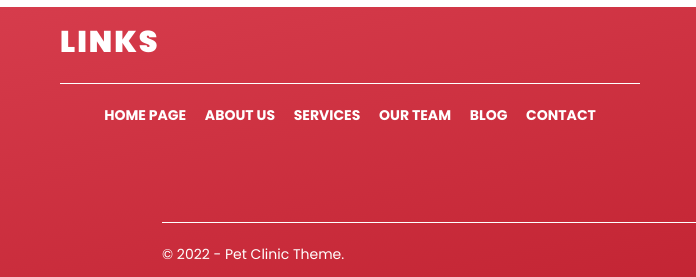
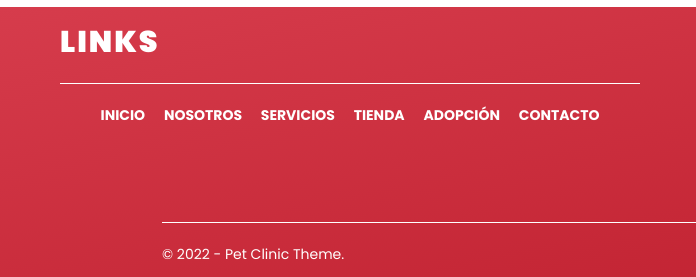
Before and after one commit to AraGuzel666/ispc-fullstack, a plain HTML site: page Mascotillas/about-us.html in a window 1280 px wide. Shown: the part 2773-3050 px from the top of the page, 0-696 px from the left. Drawn offline with Linux system fonts and the light colour scheme.

Commit message:
Update about-us.html

```diff
--- a/Mascotillas/about-us.html
+++ b/Mascotillas/about-us.html
@@ -210,12 +210,12 @@
                   <h2 class="h2-baslik-footer h-yazi-margin-kucuk"> LINKS </h2>
                   <div class="footer__menu">
                       <ul class="footer__list">
-                           <li class="footer__item"><a href="index.html" class="footer__link">Home Page</a></li>
-                           <li class="footer__item"><a href="about-us.html" class="footer__link">About Us</a></li>
-                           <li class="footer__item"><a href="services.html" class="footer__link">Services</a></li>
-                           <li class="footer__item"><a href="our-team.html" class="footer__link">Our Team</a></li>
-                           <li class="footer__item"><a href="blog.html" class="footer__link">Blog</a></li>
-                           <li class="footer__item"><a href="contact-us.html" class="footer__link">Contact</a></li>
+                           <li class="footer__item"><a href="index.html" class="footer__link">Inicio</a></li>
+                           <li class="footer__item"><a href="about-us.html" class="footer__link">Nosotros</a></li>
+                           <li class="footer__item"><a href="services.html" class="footer__link">Servicios</a></li>
+                           <li class="footer__item"><a href="our-team.html" class="footer__link">Tienda</a></li>
+                           <li class="footer__item"><a href="blog.html" class="footer__link">Adopción</a></li>
+                           <li class="footer__item"><a href="contact-us.html" class="footer__link">Contacto</a></li>
                       </ul>
                   </div>
               </div>
```
